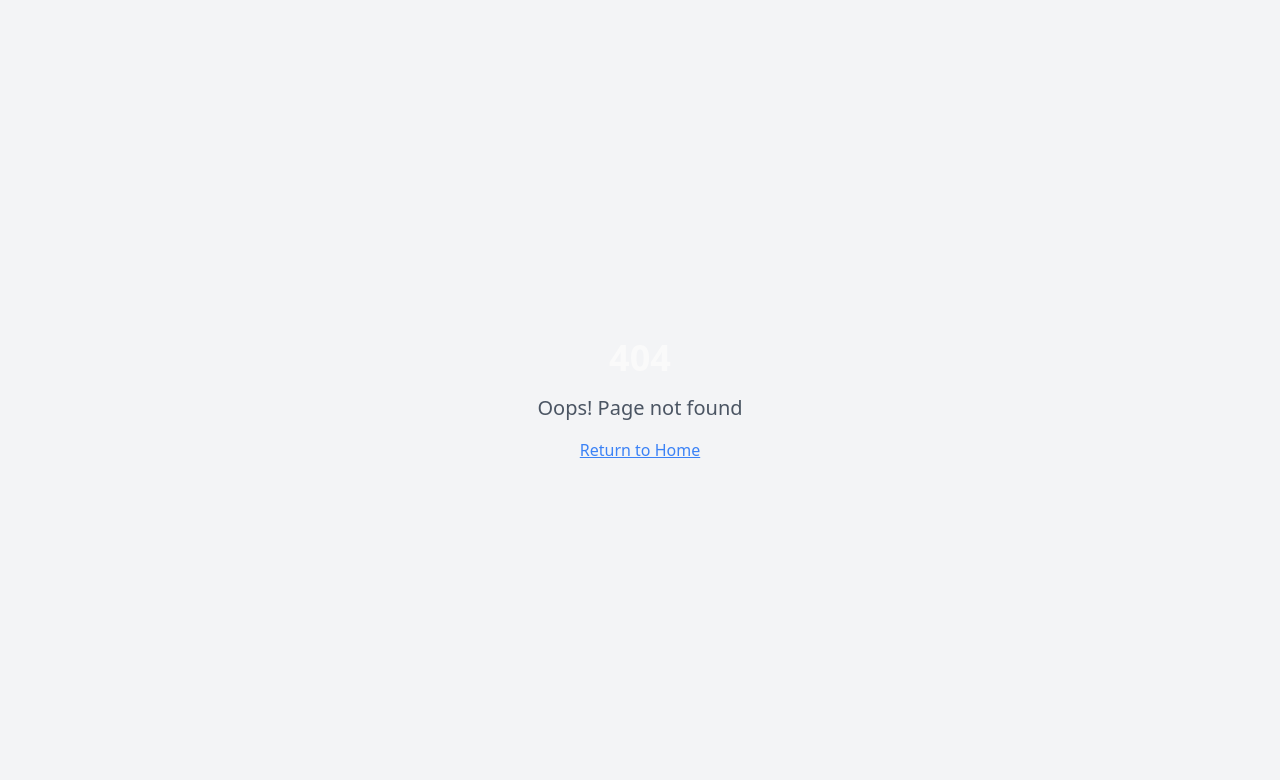
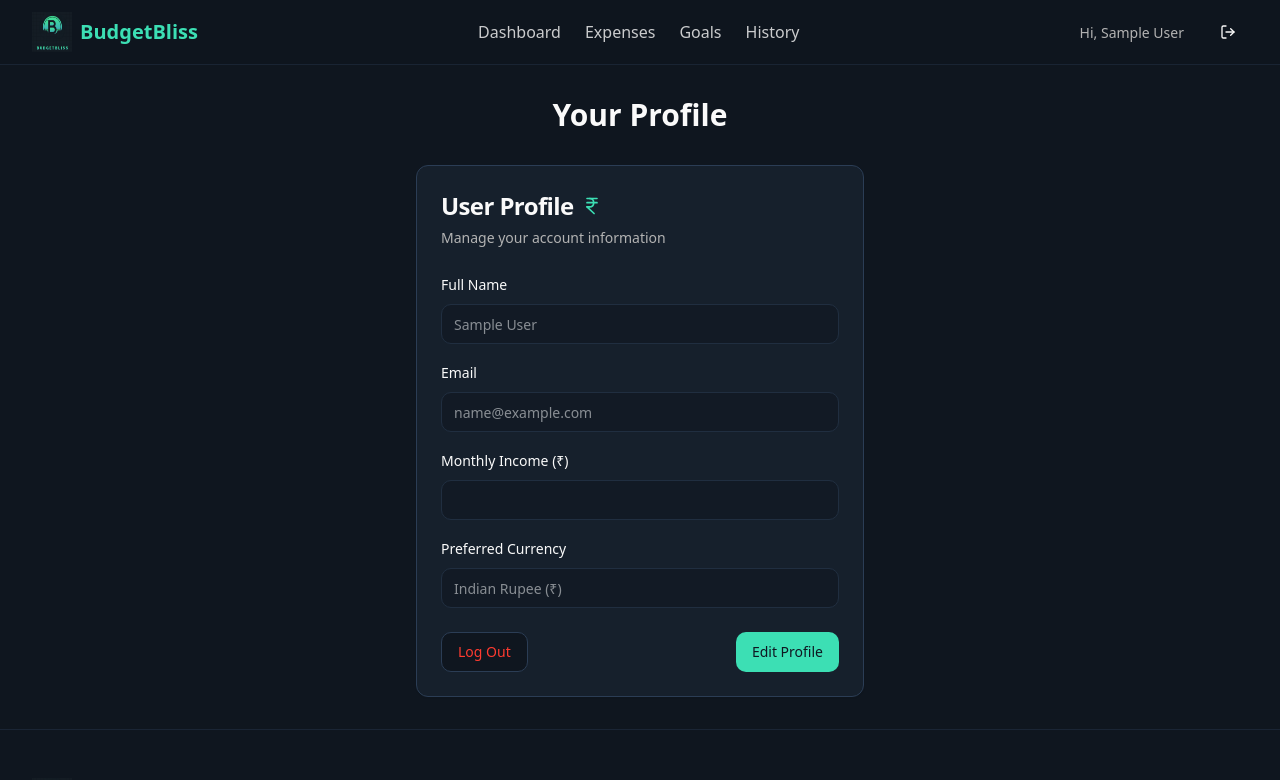
Before and after one commit to SahilAgarwal2304/bliss-budget-buddy, a React (Vite) app: page /profile in a window 1280 px wide. Before the commit this address had no page. Shown: the top 780 px of the page. Built offline with nearby package versions, Linux system fonts and the light colour scheme; sample sign-in values are in the browser's storage.

Commit message:
feat: Implement user profiles and currency symbol
- Setup user profiles.
- Use the Indian Rupee symbol.
- Add a banner image to the login page.

```diff
--- a/package.json
+++ b/package.json
@@ -40,6 +40,7 @@
     "@radix-ui/react-toggle-group": "^1.1.0",
     "@radix-ui/react-tooltip": "^1.1.4",
     "@tanstack/react-query": "^5.56.2",
+    "@types/react-helmet": "^6.1.11",
     "class-variance-authority": "^0.7.1",
     "clsx": "^2.1.1",
     "cmdk": "^1.0.0",
--- a/src/App.tsx
+++ b/src/App.tsx
@@ -14,6 +14,7 @@ import History from "./pages/History";
 import NotFound from "./pages/NotFound";
 import Login from "./pages/Login";
 import Signup from "./pages/Signup";
+import Profile from "./pages/Profile";
 
 const queryClient = new QueryClient();
 
@@ -50,6 +51,11 @@ const App = () => (
                 <History />
               </ProtectedRoute>
             } />
+            <Route path="/profile" element={
+              <ProtectedRoute>
+                <Profile />
+              </ProtectedRoute>
+            } />
 
             {/* Catch-all route */}
             <Route path="*" element={<NotFound />} />
--- a/src/components/auth/ProtectedRoute.tsx
+++ b/src/components/auth/ProtectedRoute.tsx
@@ -2,6 +2,7 @@
 import { Navigate, useLocation } from "react-router-dom";
 import { useAuth } from "@/context/AuthContext";
 import { ReactNode } from "react";
+import { Loader2 } from "lucide-react";
 
 interface ProtectedRouteProps {
   children: ReactNode;
@@ -12,8 +13,12 @@ const ProtectedRoute = ({ children }: ProtectedRouteProps) => {
   const location = useLocation();
 
   if (isLoading) {
-    // You could show a loading spinner here
-    return <div className="flex h-screen items-center justify-center">Loading...</div>;
+    return (
+      <div className="flex h-screen items-center justify-center">
+        <Loader2 className="h-8 w-8 animate-spin text-budget-teal" />
+        <span className="ml-2 text-lg">Loading...</span>
+      </div>
+    );
   }
 
   if (!isAuthenticated) {
--- /dev/null
+++ b/src/components/profile/UserProfile.tsx
@@ -0,0 +1,133 @@
+
+import { useState } from "react";
+import { useAuth } from "@/context/AuthContext";
+import { Button } from "@/components/ui/button";
+import { Input } from "@/components/ui/input";
+import { Label } from "@/components/ui/label";
+import { Card, CardContent, CardDescription, CardFooter, CardHeader, CardTitle } from "@/components/ui/card";
+import { toast } from "sonner";
+import { IndianRupee } from "lucide-react";
+
+interface UserProfileData {
+  name: string;
+  email: string;
+  monthlyIncome: string;
+  preferredCurrency: string;
+}
+
+const UserProfile = () => {
+  const { user, logout } = useAuth();
+  const [isEditing, setIsEditing] = useState(false);
+  const [profileData, setProfileData] = useState<UserProfileData>({
+    name: user?.name || "",
+    email: user?.email || "",
+    monthlyIncome: localStorage.getItem("userMonthlyIncome") || "50000",
+    preferredCurrency: "INR"
+  });
+
+  const handleChange = (e: React.ChangeEvent<HTMLInputElement>) => {
+    const { name, value } = e.target;
+    setProfileData((prev) => ({
+      ...prev,
+      [name]: value
+    }));
+  };
+
+  const handleSave = () => {
+    // In a real app, you would save this to a database
+    localStorage.setItem("userMonthlyIncome", profileData.monthlyIncome);
+    toast.success("Profile updated successfully!");
+    setIsEditing(false);
+  };
+
+  return (
+    <Card className="w-full max-w-md mx-auto">
+      <CardHeader>
+        <CardTitle className="text-2xl font-bold flex items-center gap-2">
+          User Profile
+          <IndianRupee className="h-5 w-5 text-budget-teal" />
+        </CardTitle>
+        <CardDescription>Manage your account information</CardDescription>
+      </CardHeader>
+      <CardContent className="space-y-4">
+        <div className="space-y-2">
+          <Label htmlFor="name">Full Name</Label>
+          <Input
+            id="name"
+            name="name"
+            value={profileData.name}
+            onChange={handleChange}
+            disabled={!isEditing}
+          />
+        </div>
+        <div className="space-y-2">
+          <Label htmlFor="email">Email</Label>
+          <Input
+            id="email"
+            name="email"
+            type="email"
+            value={profileData.email}
+            disabled={true} // Email cannot be changed
+          />
+        </div>
+        <div className="space-y-2">
+          <Label htmlFor="monthlyIncome">Monthly Income (₹)</Label>
+          <Input
+            id="monthlyIncome"
+            name="monthlyIncome"
+            type="number"
+            value={profileData.monthlyIncome}
+            onChange={handleChange}
+            disabled={!isEditing}
+            className="appearance-none"
+          />
+        </div>
+        <div className="space-y-2">
+          <Label htmlFor="preferredCurrency">Preferred Currency</Label>
+          <Input
+            id="preferredCurrency"
+            name="preferredCurrency"
+            value="Indian Rupee (₹)"
+            disabled={true} // Currency is fixed to INR
+          />
+        </div>
+      </CardContent>
+      <CardFooter className="flex justify-between">
+        {isEditing ? (
+          <>
+            <Button
+              variant="outline"
+              onClick={() => setIsEditing(false)}
+            >
+              Cancel
+            </Button>
+            <Button
+              className="bg-budget-teal text-budget-navy hover:bg-budget-teal/90"
+              onClick={handleSave}
+            >
+              Save Changes
+            </Button>
+          </>
+        ) : (
+          <>
+            <Button
+              variant="outline"
+              onClick={logout}
+              className="text-budget-red hover:bg-budget-red/10 hover:text-budget-red"
+            >
+              Log Out
+            </Button>
+            <Button
+              className="bg-budget-teal text-budget-navy hover:bg-budget-teal/90"
+              onClick={() => setIsEditing(true)}
+            >
+              Edit Profile
+            </Button>
+          </>
+        )}
+      </CardFooter>
+    </Card>
+  );
+};
+
+export default UserProfile;
--- a/src/pages/Login.tsx
+++ b/src/pages/Login.tsx
@@ -34,7 +34,26 @@ const Login = () => {
   };
 
   return (
-    <div className="flex min-h-screen items-center justify-center bg-background px-4 py-12">
+    <div className="flex min-h-screen bg-background">
+      {/* Banner Image Section */}
+      <div className="hidden lg:block lg:w-1/2 bg-budget-navy">
+        <div className="h-full flex items-center justify-center p-12">
+          <div className="max-w-xl">
+            <h1 className="text-4xl font-bold text-white mb-6">Welcome to BudgetBliss</h1>
+            <p className="text-lg text-gray-300 mb-8">Take control of your finances with our intuitive budget tracking tools.</p>
+            <div className="flex justify-center">
+              <img
+                src="/lovable-uploads/6316d6e5-fe80-458d-aef5-74d157056054.png"
+                alt="Financial Management"
+                className="rounded-lg shadow-xl max-w-md w-full"
+              />
+            </div>
+          </div>
+        </div>
+      </div>
+
+      {/* Login Form Section */}
+      <div className="w-full lg:w-1/2 flex items-center justify-center px-4 py-12">
         <Card className="w-full max-w-md">
           <CardHeader className="space-y-1 text-center">
             <div className="flex justify-center mb-4">
@@ -96,6 +115,7 @@ const Login = () => {
           </form>
         </Card>
       </div>
+    </div>
   );
 };
 
--- /dev/null
+++ b/src/pages/Profile.tsx
@@ -0,0 +1,22 @@
+
+import { Helmet } from "react-helmet";
+import Layout from "@/components/layout/Layout";
+import UserProfile from "@/components/profile/UserProfile";
+
+const Profile = () => {
+  return (
+    <>
+      <Helmet>
+        <title>Profile | BudgetBliss</title>
+      </Helmet>
+      <Layout>
+        <div className="container mx-auto py-8">
+          <h1 className="text-3xl font-bold mb-8 text-center">Your Profile</h1>
+          <UserProfile />
+        </div>
+      </Layout>
+    </>
+  );
+};
+
+export default Profile;
--- a/src/pages/Signup.tsx
+++ b/src/pages/Signup.tsx
@@ -41,7 +41,26 @@ const Signup = () => {
   };
 
   return (
-    <div className="flex min-h-screen items-center justify-center bg-background px-4 py-12">
+    <div className="flex min-h-screen bg-background">
+      {/* Banner Image Section */}
+      <div className="hidden lg:block lg:w-1/2 bg-budget-navy">
+        <div className="h-full flex items-center justify-center p-12">
+          <div className="max-w-xl">
+            <h1 className="text-4xl font-bold text-white mb-6">Join BudgetBliss Today</h1>
+            <p className="text-lg text-gray-300 mb-8">Start your journey towards financial freedom with our easy-to-use tools.</p>
+            <div className="flex justify-center">
+              <img
+                src="/lovable-uploads/6316d6e5-fe80-458d-aef5-74d157056054.png"
+                alt="Financial Management"
+                className="rounded-lg shadow-xl max-w-md w-full"
+              />
+            </div>
+          </div>
+        </div>
+      </div>
+
+      {/* Signup Form Section */}
+      <div className="w-full lg:w-1/2 flex items-center justify-center px-4 py-12">
         <Card className="w-full max-w-md">
           <CardHeader className="space-y-1 text-center">
             <div className="flex justify-center mb-4">
@@ -118,6 +137,7 @@ const Signup = () => {
           </form>
         </Card>
       </div>
+    </div>
   );
 };
 
```
Also changed, not shown: 1 other file (tests, documents, lock files or other folders). Lines whose indentation alone changed are shown as unchanged.
